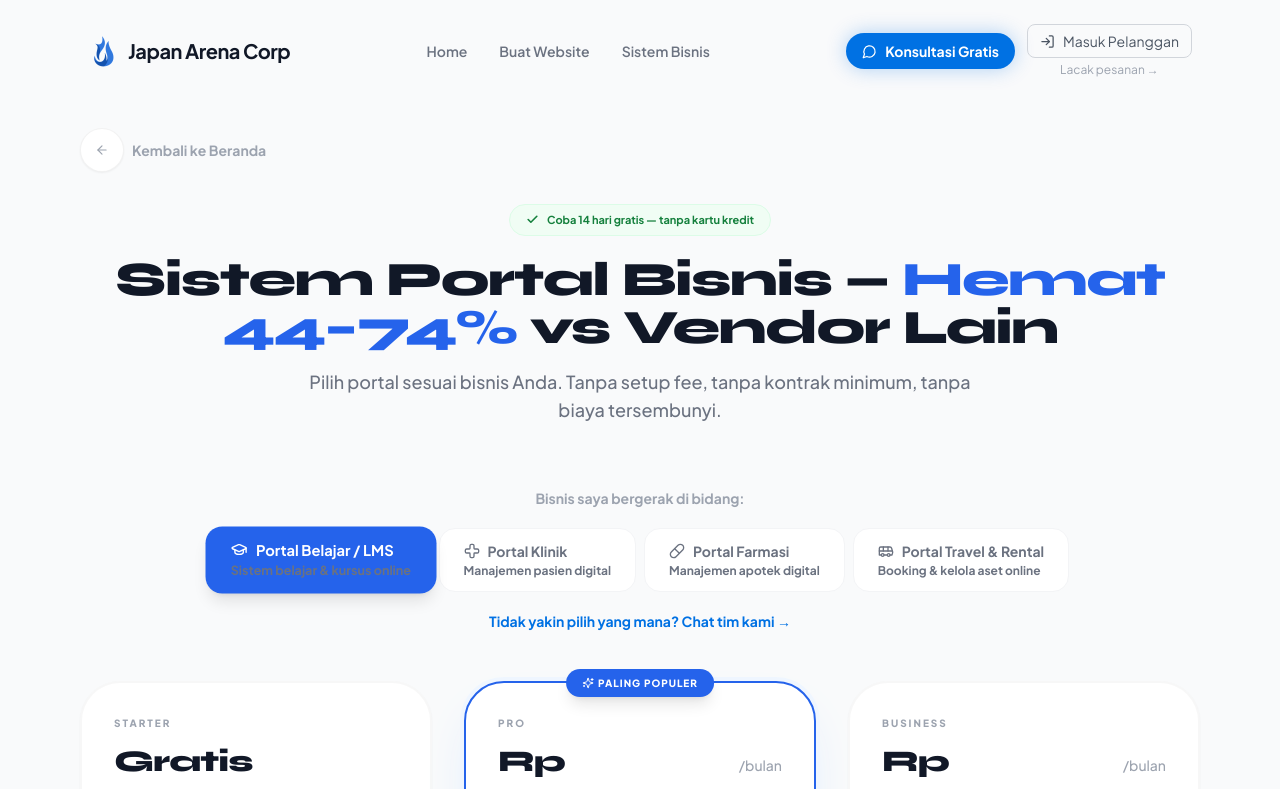
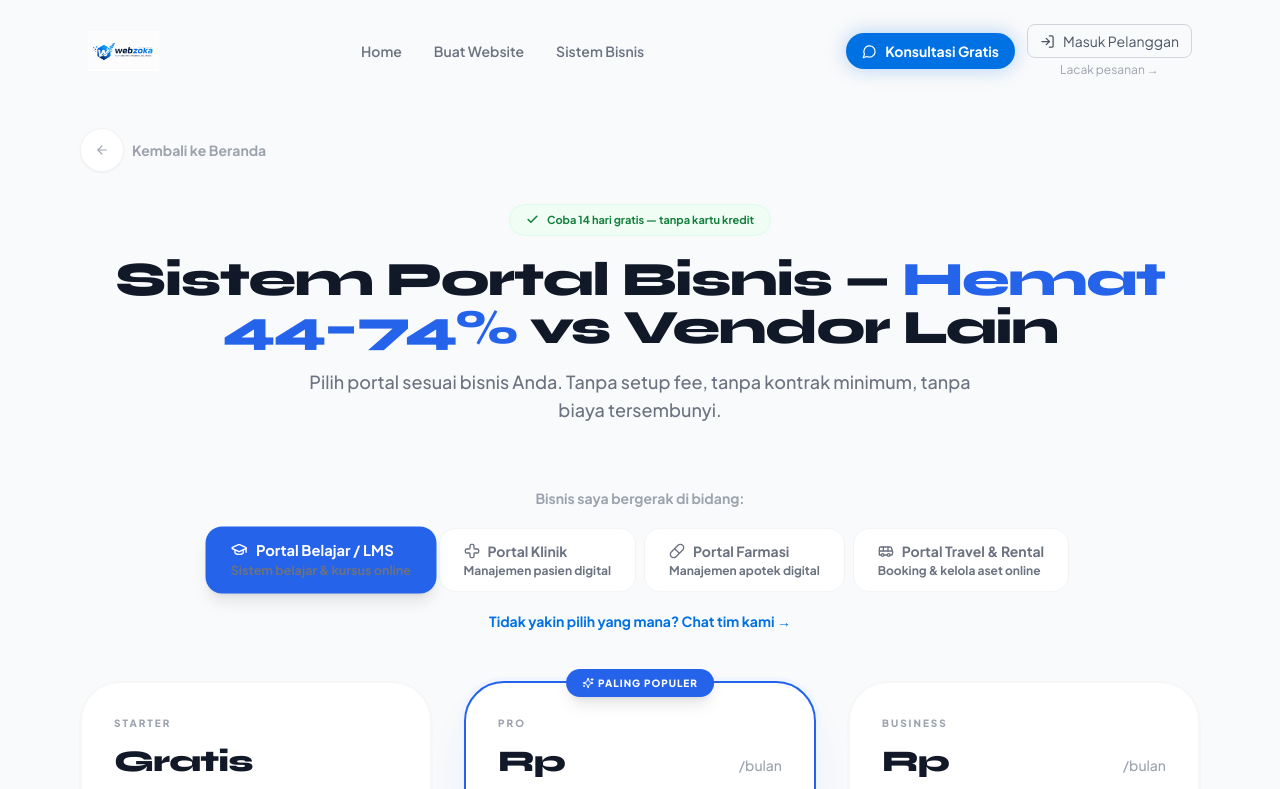
Before and after one commit to RiGi26/ja-landingpage-platform, a Next.js app: page /pricing in a window 1280 px wide. Shown: the top 789 px of the page. Built offline with nearby package versions, Linux system fonts and the light colour scheme.

Commit message:
rebrand: ganti logo header ke Webzoka wide logo, update teks Japan Arena Corp ke Webzoka

```diff
--- a/app/layout.tsx
+++ b/app/layout.tsx
@@ -18,31 +18,31 @@ const jakarta = Plus_Jakarta_Sans({
 })
 
 export const metadata: Metadata = {
-  title: 'Japan Arena Corp — Website & Sistem Bisnis untuk UKM Indonesia',
+  title: 'Webzoka — Website & Sistem Bisnis untuk UKM Indonesia',
   description:
     'Bikin website bisnis siap pakai (Klinik, LMS, Farmasi, Travel) mulai Rp 600rb. Proses 3–5 hari kerja, terima beres tanpa coding. Cek demonya di sini!',
   keywords: [
     'website builder indonesia', 'buat website bisnis', 'sistem klinik digital',
     'lms karyawan', 'sistem apotek', 'portal travel rental', 'website murah indonesia',
   ],
-  authors: [{ name: 'Japan Arena Corp' }],
+  authors: [{ name: 'Webzoka' }],
   verification: {
     google: 'demIw8L-D7hiN7YrFATE8fJGPbkamQh9K8pu65FYcDI',
   },
   metadataBase: new URL('https://japanarena.com'),
   alternates: { canonical: 'https://japanarena.com' },
   openGraph: {
-    title: 'Japan Arena Corp — Website & Sistem Bisnis untuk UKM Indonesia',
+    title: 'Webzoka — Website & Sistem Bisnis untuk UKM Indonesia',
     description: 'Website bisnis dalam 3–5 hari kerja. Portal klinik, LMS, farmasi, travel siap pakai. Mulai Rp 600.000.',
     url: 'https://japanarena.com',
-    siteName: 'Japan Arena Corp',
+    siteName: 'Webzoka',
     locale: 'id_ID',
     type: 'website',
-    images: [{ url: '/images/logo-light.jpg', width: 1200, height: 630, alt: 'Japan Arena Corp' }],
+    images: [{ url: '/images/logo-light.jpg', width: 1200, height: 630, alt: 'Webzoka' }],
   },
   twitter: {
     card: 'summary_large_image',
-    title: 'Japan Arena Corp — Website & Sistem Bisnis UKM Indonesia',
+    title: 'Webzoka — Website & Sistem Bisnis UKM Indonesia',
     description: 'Website bisnis dalam 3–5 hari kerja. Mulai Rp 600.000.',
     images: ['/images/logo-light.jpg'],
   },
@@ -52,7 +52,7 @@ export const metadata: Metadata = {
 const organizationSchema = {
   '@context': 'https://schema.org',
   '@type': 'Organization',
-  name: 'Japan Arena Corp',
+  name: 'Webzoka',
   url: 'https://japanarena.com',
   logo: 'https://japanarena.com/images/Icon.png',
   description: 'Penyedia website bisnis dan portal sistem operasional untuk UKM Indonesia.',
@@ -66,7 +66,7 @@ const organizationSchema = {
 const websiteSchema = {
   '@context': 'https://schema.org',
   '@type': 'WebSite',
-  name: 'Japan Arena Corp',
+  name: 'Webzoka',
   url: 'https://japanarena.com',
 }
 
--- a/app/page.tsx
+++ b/app/page.tsx
@@ -538,7 +538,7 @@ function FaqSection() {
           <p className="text-sm text-gray-600 font-medium">
             Masih ada pertanyaan?{' '}
             <a
-              href={waLink('Halo Japan Arena, saya punya pertanyaan sebelum mulai.')}
+              href={waLink('Halo Webzoka, saya punya pertanyaan sebelum mulai.')}
               target="_blank"
               rel="noopener noreferrer"
               className="text-[#0071E3] font-bold hover:underline"
@@ -577,7 +577,7 @@ export default function LandingPage() {
         {/* WhatsApp Sticky Button (Mobile) */}
         <div className="fixed bottom-6 right-6 z-50 md:hidden">
           <a
-            href={waLink('Halo Japan Arena, saya ingin tanya soal layanan.')}
+            href={waLink('Halo Webzoka, saya ingin tanya soal layanan.')}
             target="_blank"
             rel="noopener noreferrer"
             aria-label="Chat via WhatsApp"
@@ -610,7 +610,7 @@ export default function LandingPage() {
                 Pilih industri Anda di kalkulator, lihat estimasinya, langsung pesan — tanpa nunggu sales.
                 Masih ragu?{' '}
                 <a
-                  href={waLink('Halo Japan Arena Corp, saya mau tanya dulu sebelum mulai.')}
+                  href={waLink('Halo Webzoka, saya mau tanya dulu sebelum mulai.')}
                   target="_blank"
                   rel="noopener noreferrer"
                   className="text-[#0071E3] font-bold hover:underline"
@@ -647,14 +647,13 @@ export default function LandingPage() {
                   {/* Brand Column */}
                   <div className="col-span-full md:col-span-4 space-y-6">
                       <div className="flex items-center gap-3">
-                          <Image src="/images/Icon.png" alt="Japan Arena Corp" width={40} height={40} className="object-contain" />
-                          <span className="text-xl font-bold tracking-tight text-gray-900 sf-display-heavy">Japan Arena Corp</span>
+                          <Image src="/images/webzoka_logo_wide.png" alt="Webzoka" width={140} height={40} className="h-10 w-auto object-contain" />
                       </div>
                       <p className="text-sm text-gray-600 leading-relaxed max-w-xs">
                           Untuk bisnis yang sudah capek ngurus semuanya sendiri — dari website profesional sampai operasional yang berjalan otomatis. Tanpa ribet, tanpa drama.
                       </p>
                       <a
-                          href={waLink('Halo Japan Arena Corp, saya ingin tanya soal layanan.')}
+                          href={waLink('Halo Webzoka, saya ingin tanya soal layanan.')}
                           target="_blank"
                           rel="noopener noreferrer"
                           className="inline-flex items-center gap-2 text-sm font-bold text-[#0071E3] hover:text-[#005BB5] transition-colors"
@@ -721,10 +720,10 @@ export default function LandingPage() {
               <div className="pt-10 border-t border-black/5 flex flex-col md:flex-row justify-between items-center gap-6">
                   <div>
                     <p className="text-[12px] text-gray-600 font-medium">
-                        © {new Date().getFullYear()} Japan Arena Corp. All rights reserved.
+                        &copy; {new Date().getFullYear()} Webzoka. All rights reserved.
                     </p>
                     <p className="text-xs text-gray-500 mt-1">
-                      Japan Arena Corp adalah nama usaha terdaftar yang beroperasi di bawah hukum Republik Indonesia.
+                      Webzoka adalah nama usaha terdaftar yang beroperasi di bawah hukum Republik Indonesia.
                     </p>
                   </div>
                   <div className="flex gap-8 text-[12px] text-gray-600 font-medium">
--- a/app/pricing/layout.tsx
+++ b/app/pricing/layout.tsx
@@ -1,7 +1,7 @@
 import type { Metadata } from 'next'
 
 export const metadata: Metadata = {
-  title: 'Harga Langganan Portal LMS, Klinik, Farmasi, Travel | Japan Arena Corp',
+  title: 'Harga Langganan Portal LMS, Klinik, Farmasi, Travel | Webzoka',
   description:
     'Portal bisnis siap pakai mulai Rp 449.000/bulan. Trial 14 hari gratis tanpa kartu kredit. Hemat 44–74% dibanding vendor lain. Tanpa setup fee.',
   keywords: [
@@ -10,7 +10,7 @@ export const metadata: Metadata = {
   ],
   alternates: { canonical: 'https://japanarena.com/pricing' },
   openGraph: {
-    title: 'Harga Portal Bisnis — Mulai Rp 449.000/bulan | Japan Arena Corp',
+    title: 'Harga Portal Bisnis — Mulai Rp 449.000/bulan | Webzoka',
     description: 'Trial 14 hari gratis. Hemat 44–74% vs vendor lain. Tanpa setup fee, tanpa kontrak.',
     url: 'https://japanarena.com/pricing',
     type: 'website',
--- a/app/seluruh-layanan/layout.tsx
+++ b/app/seluruh-layanan/layout.tsx
@@ -1,7 +1,7 @@
 import type { Metadata } from 'next'
 
 export const metadata: Metadata = {
-  title: 'Kalkulator Harga Website — Transparan Mulai Rp 600.000 | Japan Arena Corp',
+  title: 'Kalkulator Harga Website — Transparan Mulai Rp 600.000 | Webzoka',
   description:
     'Pilih template, paket server, dan fitur sesuai kebutuhan bisnis Anda. Harga transparan, tidak ada biaya tersembunyi. Website live 3–5 hari kerja setelah briefing diterima.',
   keywords: [
@@ -10,7 +10,7 @@ export const metadata: Metadata = {
   ],
   alternates: { canonical: 'https://japanarena.com/seluruh-layanan' },
   openGraph: {
-    title: 'Kalkulator Harga Website — Mulai Rp 600.000 | Japan Arena Corp',
+    title: 'Kalkulator Harga Website — Mulai Rp 600.000 | Webzoka',
     description: 'Harga transparan, tidak ada biaya tersembunyi. Website live 3–5 hari kerja setelah briefing diterima.',
     url: 'https://japanarena.com/seluruh-layanan',
     type: 'website',
--- a/app/seluruh-layanan/page.tsx
+++ b/app/seluruh-layanan/page.tsx
@@ -649,7 +649,7 @@ export default function SeluruhLayananPage() {
     const activeBundle = selectedBundleId ? BUNDLES.find(b => b.id === selectedBundleId) : null;
     const bundleNote = activeBundle ? `\n\n*(Menggunakan Promo Rakitan: ${activeBundle.name})*` : '';
 
-    const msg = `Halo Japan Arena Corp,
+    const msg = `Halo Webzoka,
 
 Saya tertarik menggunakan layanan berikut:
 
@@ -687,7 +687,7 @@ Terima kasih.`
         {/* WhatsApp Sticky Button (Mobile) - positioned higher to avoid fixed bottom bar */}
         <div className="fixed bottom-[100px] right-6 z-40 md:hidden">
           <a
-            href={waLink('Halo Japan Arena, saya butuh bantuan merakit website.')}
+            href={waLink('Halo Webzoka, saya butuh bantuan merakit website.')}
             target="_blank"
             rel="noopener noreferrer"
             aria-label="Chat via WhatsApp"
--- a/app/tentang-kami/page.tsx
+++ b/app/tentang-kami/page.tsx
@@ -5,8 +5,8 @@ import { MapPin, Mail, Phone, ArrowRight, MessageCircle } from 'lucide-react'
 const WA_NUMBER = '6281296917963'
 
 export const metadata = {
-  title: 'Tentang Kami — Japan Arena Corp',
-  description: 'Japan Arena Corp adalah platform digital buatan Indonesia untuk UKM. Website builder, LMS, portal klinik, farmasi, dan travel — semuanya dalam satu ekosistem.',
+  title: 'Tentang Kami — Webzoka',
+  description: 'Webzoka adalah platform digital buatan Indonesia untuk UKM. Website builder, LMS, portal klinik, farmasi, dan travel — semuanya dalam satu ekosistem.',
 }
 
 export default function TentangKamiPage() {
@@ -30,13 +30,13 @@ export default function TentangKamiPage() {
             🇮🇩 Platform Digital Buatan Indonesia
           </p>
           <h1 className="text-4xl md:text-5xl font-black text-gray-900 leading-tight tracking-tight sf-display-heavy mb-6">
-            Tentang Japan Arena Corp
+            Tentang Webzoka
           </h1>
           <p className="text-lg text-gray-600 leading-relaxed max-w-2xl">
-            Japan Arena Corp adalah perusahaan teknologi Indonesia yang membangun perangkat lunak bisnis (SaaS) untuk usaha kecil dan menengah — dari website profesional hingga sistem operasional lengkap.
+            Webzoka adalah perusahaan teknologi Indonesia yang membangun perangkat lunak bisnis (SaaS) untuk usaha kecil dan menengah — dari website profesional hingga sistem operasional lengkap.
           </p>
           <p className="text-base text-gray-500 leading-relaxed max-w-2xl mt-4">
-            Nama "Japan Arena" mencerminkan visi kami: standar kualitas dan presisi ala Jepang, dibangun dengan hati untuk pelaku bisnis Indonesia.
+            Nama "Webzoka" mencerminkan visi kami: platform digital yang kuat dan mudah, dibangun dengan hati untuk pelaku bisnis Indonesia.
           </p>
         </div>
 
--- a/components/LmsFaq.tsx
+++ b/components/LmsFaq.tsx
@@ -38,7 +38,7 @@ const FAQS = [
   },
   {
     q: 'Apakah bisa pakai domain dan brand sendiri?',
-    a: 'Ya, tersedia di paket Custom. Platform tampil dengan nama domain bisnis Anda (contoh: portal.bisnis-anda.com) tanpa jejak Japan Arena Platform sama sekali.',
+    a: 'Ya, tersedia di paket Custom. Platform tampil dengan nama domain bisnis Anda (contoh: portal.bisnis-anda.com) tanpa jejak Webzoka Platform sama sekali.',
   },
   {
     q: 'Apa yang terjadi jika saya berhenti berlangganan?',
--- a/components/LmsNavbar.tsx
+++ b/components/LmsNavbar.tsx
@@ -42,16 +42,13 @@ export default function LmsNavbar() {
           {/* Logo */}
           <Link href="/" className="flex items-center gap-2 group">
             <Image
-              src="/images/Icon.png"
-              alt="Japan Arena"
-              width={32}
-              height={32}
-              className="w-8 h-8 object-contain transition-transform group-hover:scale-110"
+              src="/images/webzoka_logo_wide.png"
+              alt="Webzoka"
+              width={140}
+              height={40}
+              className="h-10 w-auto object-contain transition-transform group-hover:scale-105"
               priority
             />
-            <span className="text-xl font-bold tracking-tight text-gray-900 hidden sm:block whitespace-nowrap">
-              Japan Arena Corp
-            </span>
           </Link>
 
           {/* Desktop Nav */}
@@ -80,7 +77,7 @@ export default function LmsNavbar() {
           {/* Right actions */}
           <div className="flex items-center gap-3">
             <a
-              href={waLink('Halo Japan Arena Corp, saya ingin lihat demo sistem untuk bisnis saya.')}
+              href={waLink('Halo Webzoka, saya ingin lihat demo sistem untuk bisnis saya.')}
               target="_blank"
               rel="noopener noreferrer"
               className="hidden md:inline-flex items-center gap-2 px-4 py-2 bg-[#0071E3] text-white text-sm font-bold rounded-full transition-all hover:bg-[#005BB5] active:scale-[0.96] glow-button"
--- a/components/ServiceMegaMenu.tsx
+++ b/components/ServiceMegaMenu.tsx
@@ -10,7 +10,7 @@ const JASTIP_URL  = process.env.NEXT_PUBLIC_JASTIP_URL ?? 'https://ja-jastip-pla
 const STUDIO_URL = 'https://ja-websitebuilder-platform-nfoa.vercel.app'
 
 function wa(service: string) {
-  return `https://wa.me/${WA_NUMBER}?text=${encodeURIComponent(`Halo Japan Arena Corp, saya tertarik dengan layanan ${service}.`)}`
+  return `https://wa.me/${WA_NUMBER}?text=${encodeURIComponent(`Halo Webzoka, saya tertarik dengan layanan ${service}.`)}`
 }
 
 type ColItem = { label: string; desc: string; href: string }
@@ -72,7 +72,7 @@ const COLUMNS: Column[] = [
   },
 ]
 
-const WA_GENERAL = `https://wa.me/${WA_NUMBER}?text=${encodeURIComponent('Halo Japan Arena, saya ingin konsultasi mengenai layanan yang tersedia.')}`
+const WA_GENERAL = `https://wa.me/${WA_NUMBER}?text=${encodeURIComponent('Halo Webzoka, saya ingin konsultasi mengenai layanan yang tersedia.')}`
 
 // Hover color per column index
 const HOVER_CLASSES = [
```
Also changed, not shown: public/images/webzoka_logo_wide.png (added).
